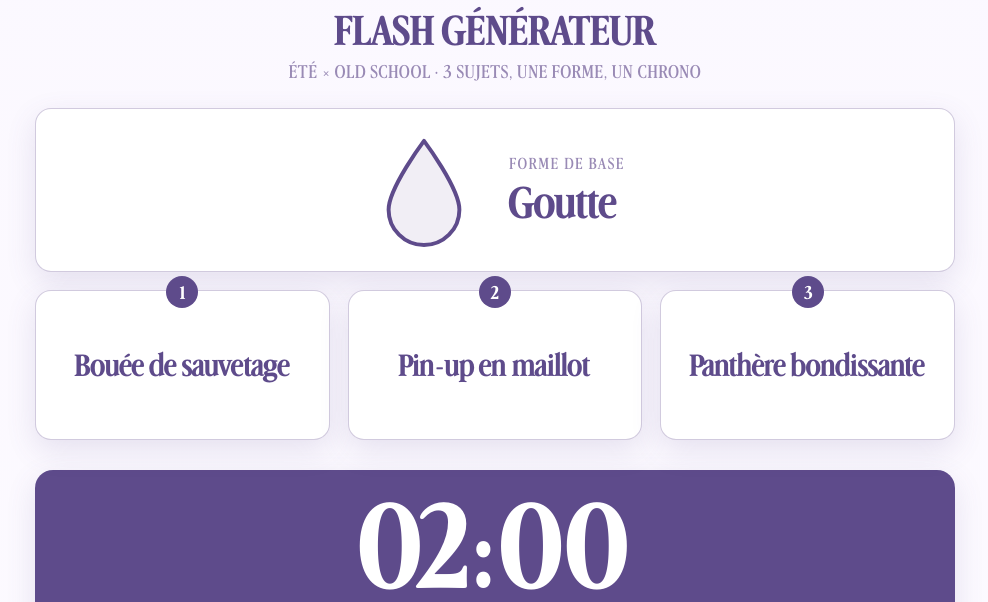
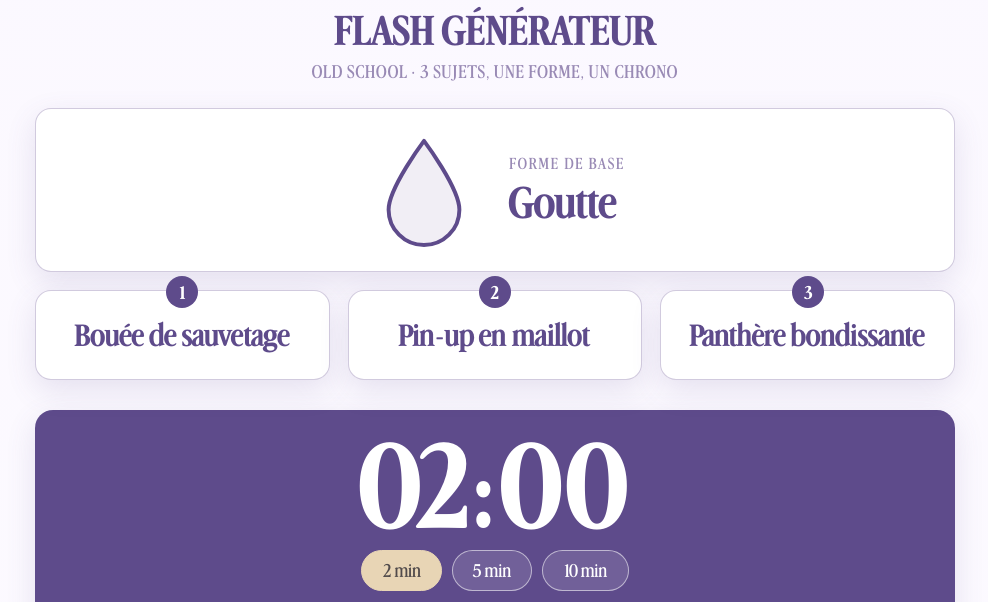
Before and after one commit to MrROUXEL/flash-generateur, a plain HTML site: page julindien/flash-generateur/index.html in a window 1280 px wide. Shown: the part 187-789 px from the top of the page, without its empty margins (145-1133 px from the left). Drawn offline with Linux system fonts and the light colour scheme.

Commit message:
Add files via upload

```diff
--- a/julindien/flash-generateur/index.html
+++ b/julindien/flash-generateur/index.html
@@ -3,7 +3,7 @@
 <head>
 <meta charset="UTF-8">
 <meta name="viewport" content="width=device-width, initial-scale=1.0">
-<title>Flash Générateur : Été × Old School</title>
+<title>Flash Générateur : Old School</title>
 <style>
   @font-face{
     font-family:'Advercase';
@@ -79,7 +79,7 @@
     border:1px solid rgba(153,138,181,.45);
     border-radius:16px;
     box-shadow:var(--ombre);
-    padding:26px 16px;min-height:150px;
+    padding:13px 16px;min-height:90px;
     display:flex;flex-direction:column;align-items:center;justify-content:center;
     text-align:center;position:relative;
   }
@@ -214,7 +214,7 @@
   </g>
 </svg></div>
     <h1 class="brandtitle">Flash Générateur</h1>
-    <div class="subtitle">Été &times; Old School &middot; 3 sujets, une forme, un chrono</div>
+    <div class="subtitle">Old School &middot; 3 sujets, une forme, un chrono</div>
   </header>
 
   <section class="shape-zone">
@@ -267,7 +267,7 @@
 
 <script>
 /* =======================================================================
-   LISTE DES SUJETS : Été × Old School
+   LISTE DES SUJETS : Old School
    Pour la modifier durablement, éditez directement ce tableau,
    OU utilisez le panneau "Modifier la liste des sujets" sur la page.
    ======================================================================= */
```
